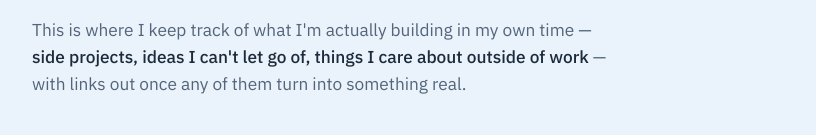
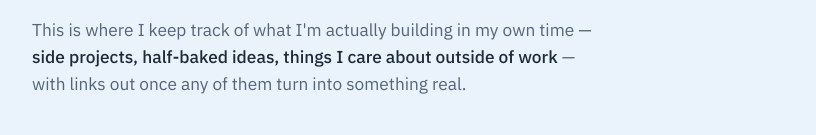
Before and after one commit to owen0212-coder/owen0212-coder.github.io, a plain HTML site: page index.html in a window 1280 px wide. Shown: the part 250-385 px from the top of the page, without its empty margins (236-1052 px from the left). Drawn offline with nearby package versions, Linux system fonts and the light colour scheme.

Commit message:
Swap back to half-baked ideas in the hero copy

```diff
--- a/index.html
+++ b/index.html
@@ -373,7 +373,7 @@
   <section class="hero">
     <div class="wrap">
       <h1>A little <span class="pop">shed</span> for whatever I'm <span class="pop2">building</span>.</h1>
-      <p class="lede">This is where I keep track of what I'm actually building in my own time — <strong>side projects, ideas I can't let go of, things I care about outside of work</strong> — with links out once any of them turn into something real.</p>
+      <p class="lede">This is where I keep track of what I'm actually building in my own time — <strong>side projects, half-baked ideas, things I care about outside of work</strong> — with links out once any of them turn into something real.</p>
     </div>
   </section>
 
```
